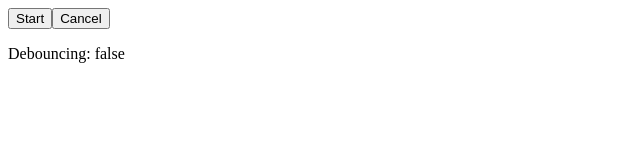
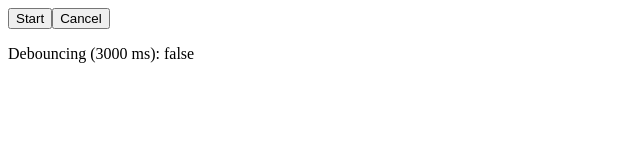
Before and after one commit to Soviut/vue-debounce-provider, a Vue app: page / in a window 1280 px wide. Shown: the top 160 px of the page, without its empty margins (0-640 px from the left). Built offline with nearby package versions, Linux system fonts and the light colour scheme.

Commit message:
yield wait

```diff
--- a/demo/App.vue
+++ b/demo/App.vue
@@ -1,7 +1,7 @@
 <template>
   <div id="app">
     <debounce
-      v-slot="{ debounce, cancel, debouncing }"
+      v-slot="{ debounce, cancel, debouncing, wait }"
       :wait="3000"
       @timeout="timeout"
     >
@@ -14,7 +14,7 @@
       </button>
 
       <p>
-        Debouncing: {{ debouncing }}
+        Debouncing ({{ wait }} ms): {{ debouncing }}
       </p>
     </debounce>
   </div>
--- a/src/component.js
+++ b/src/component.js
@@ -3,8 +3,9 @@ export default {
     return h('div', [
       this.$scopedSlots.default({
         debounce: this.debounce,
+        cancel: this.cancel,
         debouncing: this.debouncing,
-        cancel: this.cancel,
+        wait: this.wait,
       }),
     ])
   },
```
